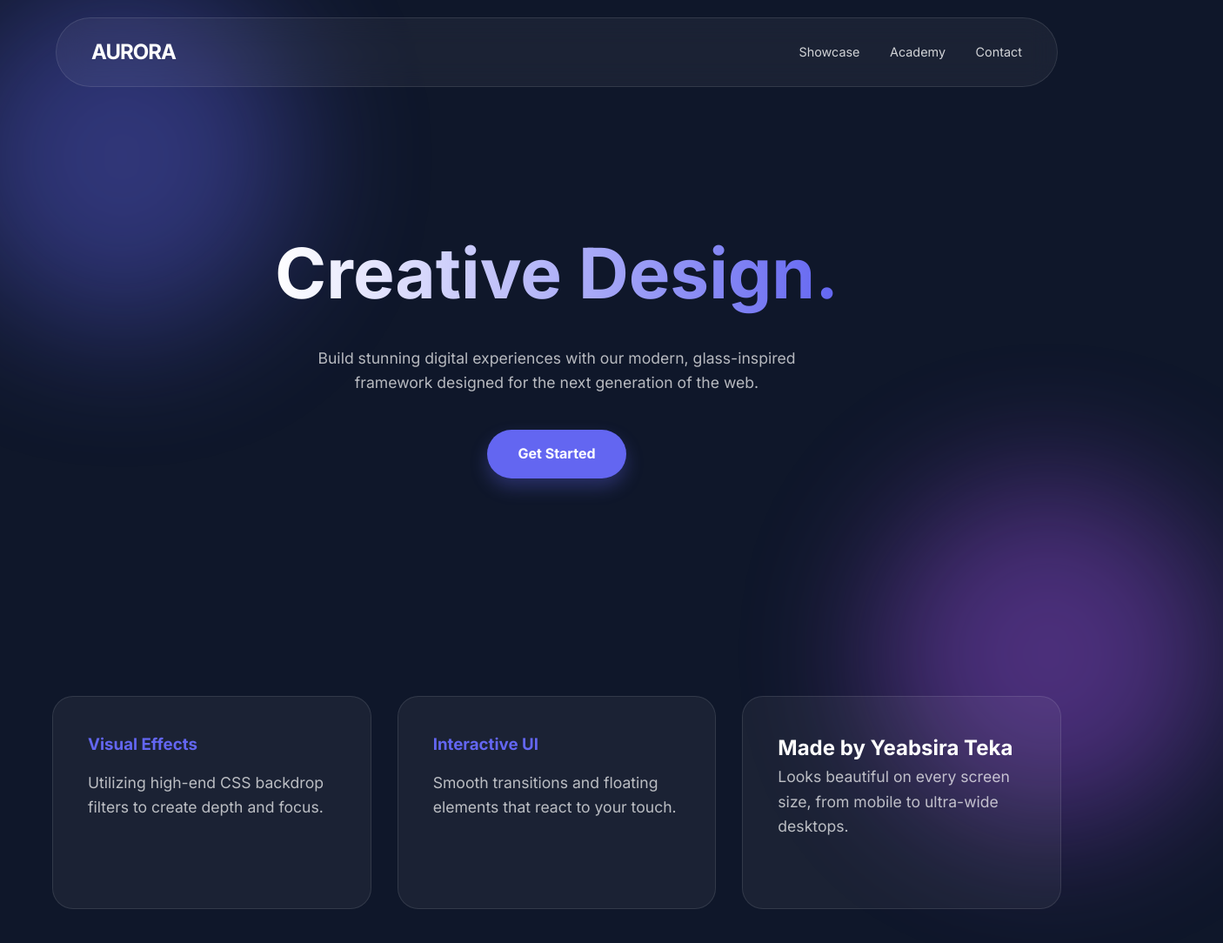
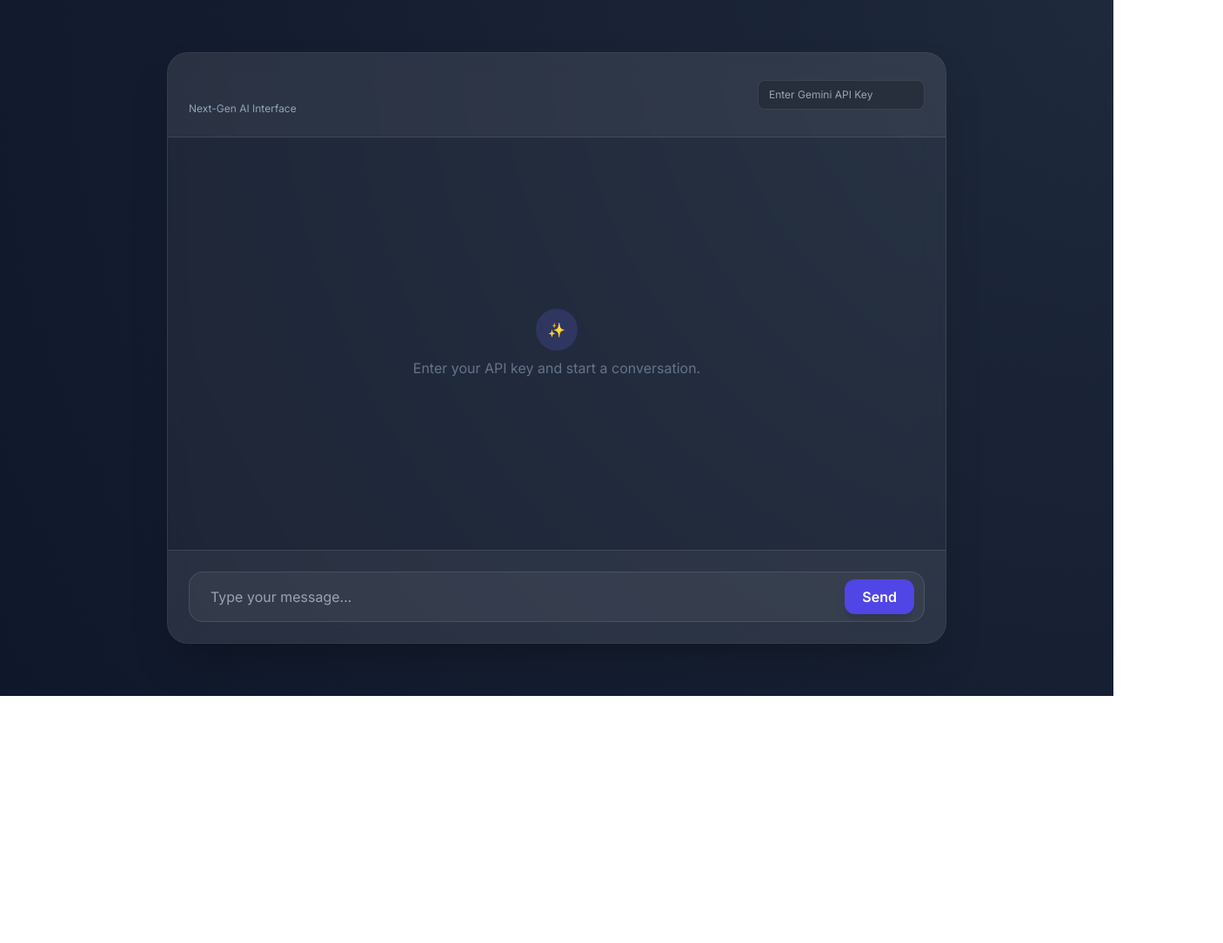
Before and after one commit to amanakb948-cell/website, a plain HTML site: page index.html in a window 1280 px wide. Shown: the whole page at 87% size, 1406 px wide, since content can reach past the window. After the commit the page ends 800 px from the top, so only its background shows below. Drawn offline with nearby package versions, Linux system fonts and the light colour scheme.

Commit message:
Update index.html

```diff
--- a/index.html
+++ b/index.html
@@ -3,187 +3,120 @@
 <head>
     <meta charset="UTF-8">
     <meta name="viewport" content="width=device-width, initial-scale=1.0">
-    <title>Aurora | Modern Glassmorphism Design</title>
-    <link href="https://fonts.googleapis.com/css2?family=Inter:wght@300;400;700&display=swap" rel="stylesheet">
+    <title>Gemini AI Interface</title>
+    <script src="https://cdn.tailwindcss.com"></script>
+    <link href="https://fonts.googleapis.com/css2?family=Inter:wght@300;400;600&display=swap" rel="stylesheet">
     <style>
-        :root {
-            --primary: #6366f1;
-            --secondary: #a855f7;
-            --bg: #0f172a;
-            --glass: rgba(255, 255, 255, 0.05);
-            --border: rgba(255, 255, 255, 0.1);
+        body {
+            background: radial-gradient(circle at top right, #1e293b, #0f172a);
+            font-family: 'Inter', sans-serif;
+            color: #f8fafc;
+        }
+        .glass {
+            background: rgba(255, 255, 255, 0.05);
+            backdrop-filter: blur(12px);
+            border: 1px solid rgba(255, 255, 255, 0.1);
+        }
+        .custom-scrollbar::-webkit-scrollbar {
+            width: 6px;
+        }
+        .custom-scrollbar::-webkit-scrollbar-thumb {
+            background: rgba(255, 255, 255, 0.2);
+            border-radius: 10px;
+        }
+        .ai-gradient {
+            background: linear-gradient(135-deg, #6366f1, #a855f7, #ec4899);
+            -webkit-background-clip: text;
+            -webkit-text-fill-color: transparent;
+        }
+    </style>
+</head>
+<body class="h-screen flex items-center justify-center p-4">
+
+    <div class="w-full max-w-4xl h-[85vh] flex flex-col glass rounded-3xl shadow-2xl overflow-hidden">
+
+        <header class="p-6 border-b border-white/10 flex justify-between items-center bg-white/5">
+            <div>
+                <h1 class="text-2xl font-bold ai-gradient">Gemini Core</h1>
+                <p class="text-xs text-slate-400">Next-Gen AI Interface</p>
+            </div>
+            <input type="password" id="apiKey" placeholder="Enter Gemini API Key"
+                   class="bg-black/20 border border-white/10 rounded-lg px-3 py-2 text-xs focus:outline-none focus:border-indigo-500 transition-all w-48">
+        </header>
+
+        <div id="chatBox" class="flex-1 overflow-y-auto p-6 space-y-4 custom-scrollbar">
+            <div class="flex flex-col items-center justify-center h-full text-slate-500 space-y-2" id="emptyState">
+                <div class="w-12 h-12 rounded-full bg-indigo-500/20 flex items-center justify-center">✨</div>
+                <p>Enter your API key and start a conversation.</p>
+            </div>
+        </div>
+
+        <div class="p-6 bg-white/5 border-t border-white/10">
+            <div class="relative flex items-center">
+                <input type="text" id="userInput"
+                       placeholder="Type your message..."
+                       class="w-full bg-white/5 border border-white/10 rounded-2xl py-4 pl-6 pr-16 focus:outline-none focus:ring-2 focus:ring-indigo-500/50 transition-all">
+                <button onclick="handleSend()"
+                        class="absolute right-3 bg-indigo-600 hover:bg-indigo-500 text-white px-5 py-2 rounded-xl font-semibold transition-all shadow-lg active:scale-95">
+                    Send
+                </button>
+            </div>
+        </div>
+    </div>
+
+    <script type="module">
+        import { GoogleGenerativeAI } from "https://esm.run/@google/generative-ai";
+
+        window.handleSend = async function() {
+            const key = document.getElementById('apiKey').value;
+            const input = document.getElementById('userInput');
+            const chatBox = document.getElementById('chatBox');
+            const emptyState = document.getElementById('emptyState');
+
+            if (!key) return alert("Please enter an API Key first!");
+            if (!input.value.trim()) return;
+
+            if (emptyState) emptyState.remove();
+
+            // Add User Message
+            const userMsg = input.value;
+            appendMessage('user', userMsg);
+            input.value = '';
+
+            try {
+                const genAI = new GoogleGenerativeAI(key);
+                const model = genAI.getGenerativeModel({
+                    model: "gemini-1.5-flash",
+                    systemInstruction: "You are a highly intelligent, sleek, and helpful AI integrated into a custom dashboard. Keep answers concise and brilliant."
+                });
+
+                const result = await model.generateContent(userMsg);
+                const response = await result.response;
+                appendMessage('ai', response.text());
+            } catch (error) {
+                appendMessage('ai', "Error: " + error.message);
+            }
+        };
+
+        function appendMessage(role, text) {
+            const chatBox = document.getElementById('chatBox');
+            const msgDiv = document.createElement('div');
+            msgDiv.className = `flex ${role === 'user' ? 'justify-end' : 'justify-start'} animate-in fade-in slide-in-from-bottom-2 duration-300`;
+
+            msgDiv.innerHTML = `
+                <div class="max-w-[80%] p-4 rounded-2xl ${role === 'user' ? 'bg-indigo-600 text-white rounded-tr-none' : 'glass text-slate-200 rounded-tl-none'}">
+                    <p class="text-sm leading-relaxed">${text}</p>
+                </div>
+            `;
+
+            chatBox.appendChild(msgDiv);
+            chatBox.scrollTop = chatBox.scrollHeight;
         }
 
-        * {
-            margin: 0;
-            padding: 0;
-            box-sizing: border-box;
-            font-family: 'Inter', sans-serif;
-        }
-
-        body {
-            background-color: var(--bg);
-            color: white;
-            overflow-x: hidden;
-            line-height: 1.6;
-        }
-
-        /* Decorative Background Orbs */
-        .orb {
-            position: absolute;
-            width: 400px;
-            height: 400px;
-            border-radius: 50%;
-            filter: blur(80px);
-            z-index: -1;
-            opacity: 0.4;
-            animation: float 10s infinite alternate;
-        }
-
-        .orb-1 { background: var(--primary); top: -100px; left: -100px; }
-        .orb-2 { background: var(--secondary); bottom: -100px; right: -100px; animation-delay: 2s; }
-
-        @keyframes float {
-            from { transform: translate(0, 0); }
-            to { transform: translate(50px, 100px); }
-        }
-
-        /* Navbar */
-        nav {
-            position: fixed;
-            top: 20px;
-            left: 50%;
-            transform: translateX(-50%);
-            width: 90%;
-            max-width: 1200px;
-            padding: 20px 40px;
-            background: var(--glass);
-            backdrop-filter: blur(15px);
-            border: 1px solid var(--border);
-            border-radius: 50px;
-            display: flex;
-            justify-content: space-between;
-            align-items: center;
-            z-index: 1000;
-        }
-
-        .logo { font-weight: 700; font-size: 1.5rem; letter-spacing: -1px; }
-
-        .nav-links a {
-            color: white;
-            text-decoration: none;
-            margin-left: 30px;
-            font-size: 0.9rem;
-            opacity: 0.8;
-            transition: 0.3s;
-        }
-
-        .nav-links a:hover { opacity: 1; color: var(--primary); }
-
-        /* Hero Section */
-        header {
-            height: 100vh;
-            display: flex;
-            flex-direction: column;
-            justify-content: center;
-            align-items: center;
-            text-align: center;
-            padding: 0 20px;
-        }
-
-        h1 {
-            font-size: clamp(3rem, 8vw, 5rem);
-            font-weight: 700;
-            background: linear-gradient(to right, #fff, var(--primary));
-            -webkit-background-clip: text;
-            -webkit-text-fill-color: transparent;
-            margin-bottom: 20px;
-        }
-
-        p {
-            max-width: 600px;
-            font-size: 1.1rem;
-            opacity: 0.7;
-            margin-bottom: 40px;
-        }
-
-        .btn {
-            padding: 15px 35px;
-            background: var(--primary);
-            color: white;
-            text-decoration: none;
-            border-radius: 30px;
-            font-weight: 600;
-            transition: 0.3s;
-            box-shadow: 0 10px 20px rgba(99, 102, 241, 0.3);
-        }
-
-        .btn:hover {
-            transform: translateY(-3px);
-            box-shadow: 0 15px 25px rgba(99, 102, 241, 0.4);
-        }
-
-        /* Content Section */
-        .features {
-            max-width: 1200px;
-            margin: 0 auto 100px;
-            display: grid;
-            grid-template-columns: repeat(auto-fit, minmax(300px, 1fr));
-            gap: 30px;
-            padding: 0 20px;
-        }
-
-        .card {
-            background: var(--glass);
-            padding: 40px;
-            border-radius: 24px;
-            border: 1px solid var(--border);
-            transition: 0.4s cubic-bezier(0.175, 0.885, 0.32, 1.275);
-        }
-
-        .card:hover {
-            transform: scale(1.05);
-            background: rgba(255, 255, 255, 0.08);
-        }
-
-        .card h3 { margin-bottom: 15px; color: var(--primary); }
-
-    </style>
-</head>
-<body>
-
-    <div class="orb orb-1"></div>
-    <div class="orb orb-2"></div>
-
-    <nav>
-        <div class="logo">AURORA</div>
-        <div class="nav-links">
-            <a href="#">Showcase</a>
-            <a href="#">Academy</a>
-            <a href="#">Contact</a>
-        </div>
-    </nav>
-
-    <header>
-        <h1>Creative Design.</h1>
-        <p>Build stunning digital experiences with our modern, glass-inspired framework designed for the next generation of the web.</p>
-        <a href="#" class="btn">Get Started</a>
-    </header>
-
-    <section class="features">
-        <div class="card">
-            <h3>Visual Effects</h3>
-            <p>Utilizing high-end CSS backdrop filters to create depth and focus.</p>
-        </div>
-        <div class="card">
-            <h3>Interactive UI</h3>
-            <p>Smooth transitions and floating elements that react to your touch.</p>
-        </div>
-        <div class="card">
-            <h2>Made by Yeabsira Teka</h2>
-            <p>Looks beautiful on every screen size, from mobile to ultra-wide desktops.</p>
-        </div>
-    </section>
-
+        // Allow 'Enter' key to send
+        document.getElementById('userInput').addEventListener('keypress', (e) => {
+            if (e.key === 'Enter') handleSend();
+        });
+    </script>
 </body>
 </html>
```
